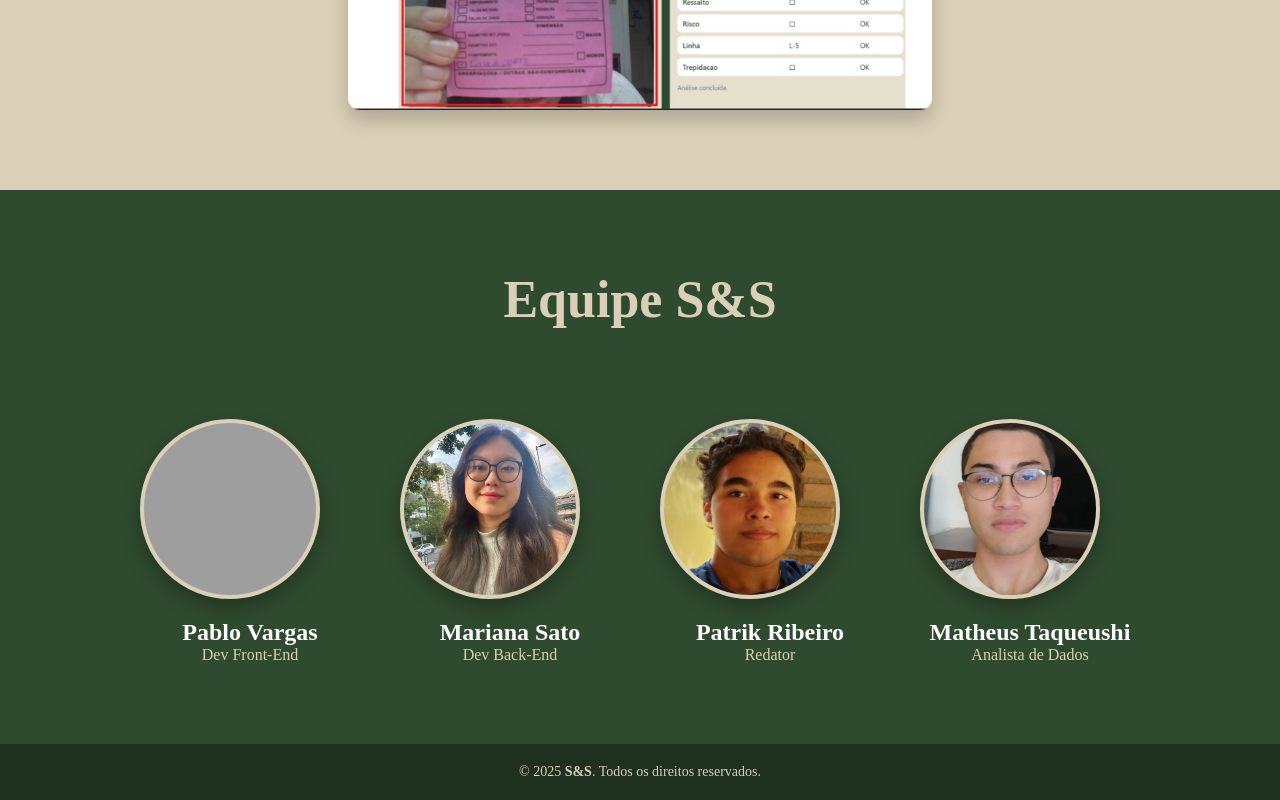
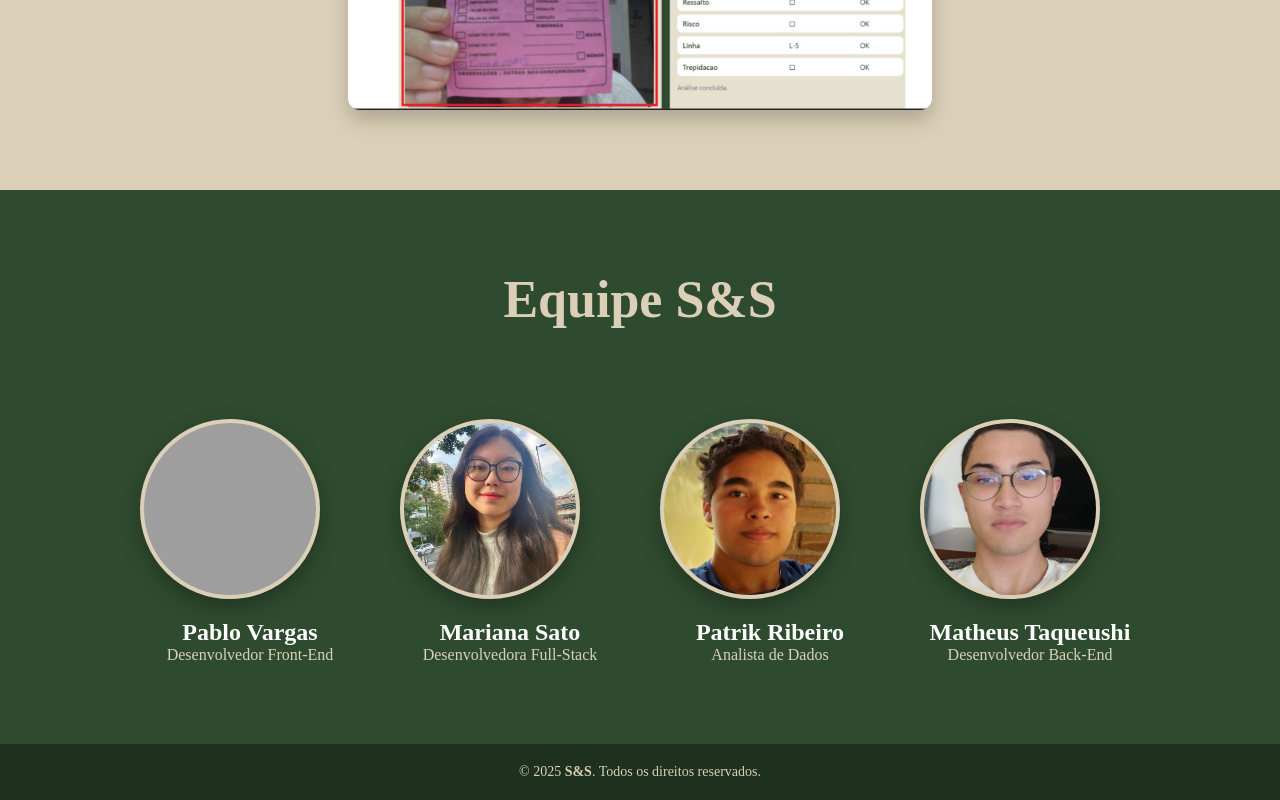
Before and after one commit to Pablo-dos-Santos-Vargas/SQL-Salmos, a plain HTML site: page sobre.html in a window 1280 px wide. Shown: the part 1524-2324 px from the top of the page. Drawn offline with Linux system fonts and the light colour scheme; grey boxes are pictures that could not be loaded.

Commit message:
Att Sobre

```diff
--- a/sobre.html
+++ b/sobre.html
@@ -325,7 +325,7 @@
                 <a href="www.linkedin.com/in/pablo-santos-vargas" target="_blank" alias="www.linkedin.com/in/pablo-santos-vargas">
                 <div class="avatar" style="background-image: url('img/Pablo.png');"></div>
                 <h3 class="team-name">Pablo Vargas</h3>
-                <p class="team-role">Dev Front-End</p>
+                <p class="team-role">Desenvolvedor Front-End</p>
                 </a>
             </div>
 
@@ -333,7 +333,7 @@
                 <a href="https://br.linkedin.com/in/mariana-kanashiro-sato" target="_blank" alias="https://br.linkedin.com/in/mariana-kanashiro-sato">
                 <div class="avatar" style="background-image: url('img/Mari.jpg');"></div>
                 <h3 class="team-name">Mariana Sato</h3>
-                <p class="team-role">Dev Back-End</p>
+                <p class="team-role">Desenvolvedora Full-Stack</p>
                 </a>
             </div>
 
@@ -341,7 +341,7 @@
                 <a href="https://www.linkedin.com/in/patrikaugusto-ribeiro?utm_source=share_via&utm_content=profile&utm_medium=member_android" target="_blank" alias="https://www.linkedin.com/in/patrikaugusto-ribeiro?utm_source=share_via&utm_content=profile&utm_medium=member_android">
                 <div class="avatar" style="background-image: url('img/Patrik.jpg');"></div>
                 <h3 class="team-name">Patrik Ribeiro</h3>
-                <p class="team-role">Redator</p>
+                <p class="team-role">Analista de Dados</p>
                 </a>
             </div>
 
@@ -349,7 +349,7 @@
                 <a href="https://www.linkedin.com/in/matheus-taqueushi-58900a289?utm_source=share_via&utm_content=profile&utm_medium=member_android" target="_blank" alias="https://www.linkedin.com/in/matheus-taqueushi-58900a289?utm_source=share_via&utm_content=profile&utm_medium=member_android">
                 <div class="avatar" style="background-image: url('img/Taqueushi.jpg');"></div>
                 <h3 class="team-name">Matheus Taqueushi</h3>
-                <p class="team-role">Analista de Dados</p>
+                <p class="team-role">Desenvolvedor Back-End</p>
                 </a>
             </div>
 
```
